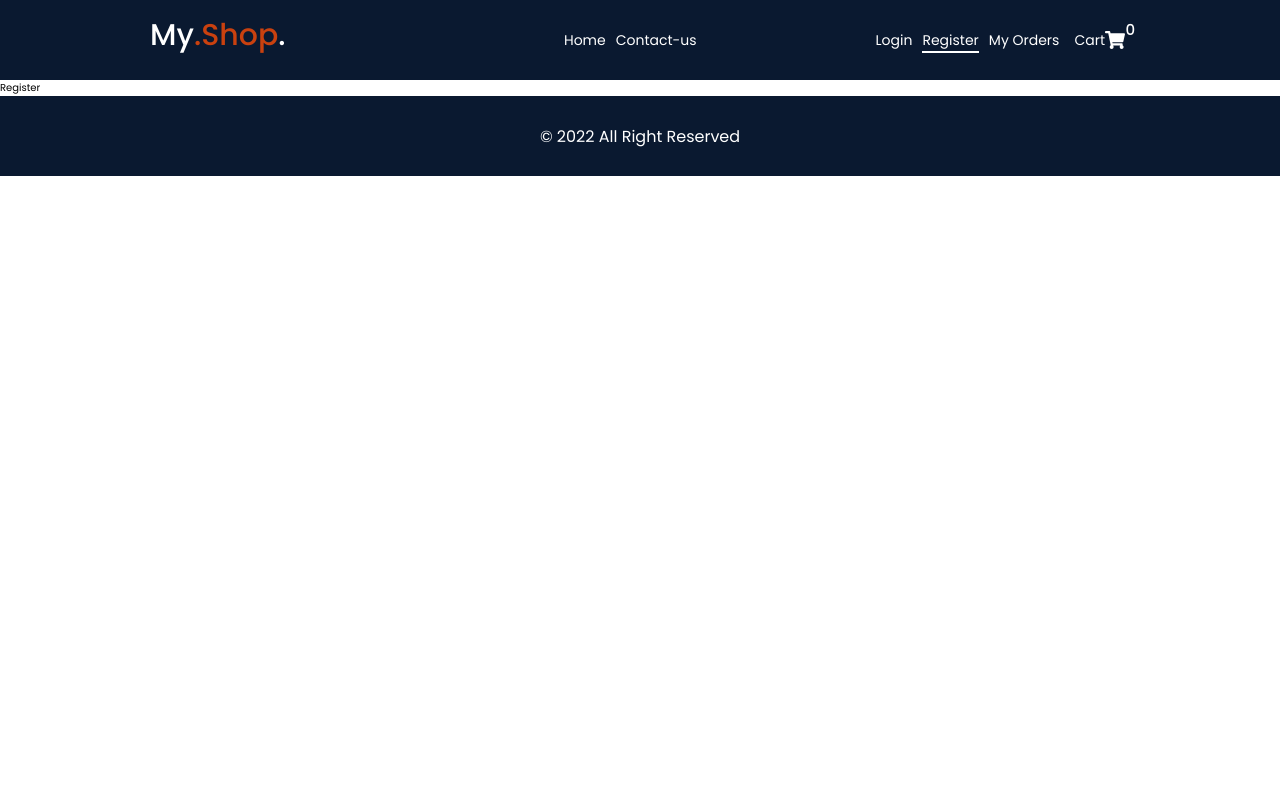
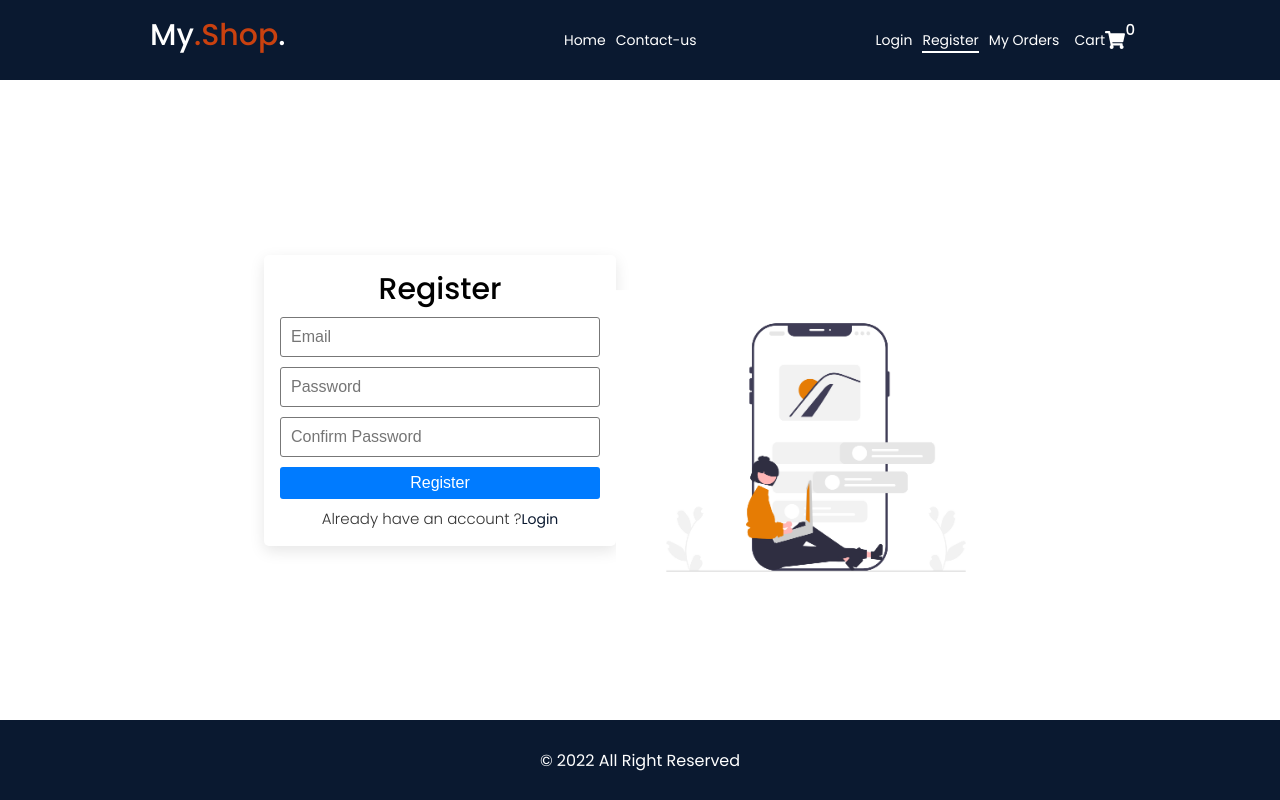
Before and after one commit to Oussama-Fajraoui/Your-House-Kit, a React (Create React App) app: page /register in a window 1280 px wide. Built offline with nearby package versions, Linux system fonts and the light colour scheme.

Commit message:
register

```diff
--- a/src/pages/auth/Register.js
+++ b/src/pages/auth/Register.js
@@ -1,8 +1,36 @@
 import React from 'react'
+import styles from "./auth.module.scss";
+import registerImg from "../../assests/register.png";
+import Card from "../../components/card/Card";
+import { Link } from 'react-router-dom';
+import { FaGoogle } from 'react-icons/fa';
+
 
 const Register = () => {
   return (
-    <div>Register</div>
+    <section className={`conatiner ${styles.auth}`}>
+
+        <Card>
+        <div className={styles.form}>
+            <h2>Register</h2>
+
+            <form>
+                <input type="text" placeholder='Email' required />
+                <input type="password" placeholder='Password' required />
+                <input type="password" placeholder='Confirm Password' required />
+                <button className='--btn --btn-primary --btn-block'>Register</button>
+
+            </form>
+            <span className={styles.register}>
+                <p>Already have an account ?</p>
+                <Link to="/login">Login</Link>
+            </span>
+        </div>
+        </Card>
+        <div className={styles.img}>
+            <img src={registerImg} alt='Register' width="400" />
+        </div>
+    </section>
   )
 }
 
```
